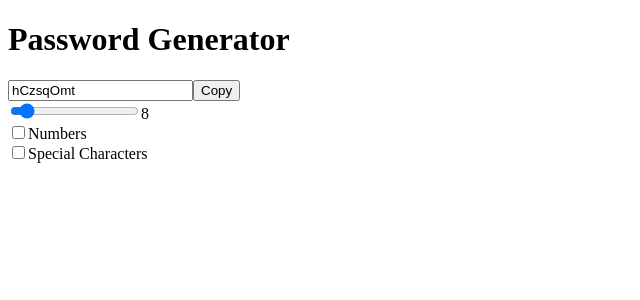
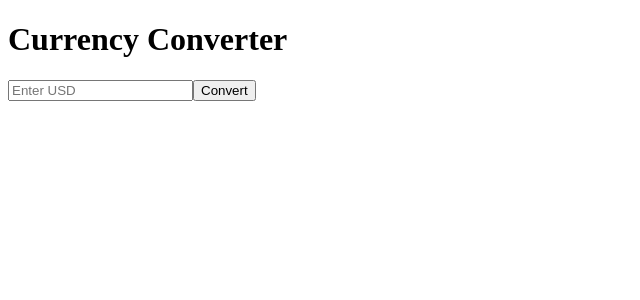
Before and after one commit to iqramanzoor-20/ReactTutorial, a React (Vite) app: page / in a window 1280 px wide. Shown: the top 300 px of the page, without its empty margins (0-640 px from the left). Built offline with nearby package versions, Linux system fonts and the light colour scheme.

Commit message:
add 06CurrencyConvertor.jsx

```diff
--- a/src/App.jsx
+++ b/src/App.jsx
@@ -70,106 +70,145 @@
 
 // 5
 
-import { useState, useCallback, useEffect, useRef } from "react";
+// import { useState, useCallback, useEffect, useRef } from "react";
+
+// function App() {
+//   const [length, setLength] = useState(8);
+//   const [numberAllowed, setNumberAllowed] = useState(false);
+//   const [charAllowed, setCharAllowed] = useState(false);
+//   const [password, setPassword] = useState("");
+
+//   const passwordRef = useRef(null);
+
+//   const passwordGenerator = useCallback(() => {
+//     let pass = "";
+//     let str = "ABCDEFGHIJKLMNOPQRSTUVWXYZabcdefghijklmnopqrstuvwxyz";
+
+//     if (numberAllowed) {
+//       str += "0123456789";
+//     }
+
+//     if (charAllowed) {
+//       str += "!@#$%^&*()_+-=[]{}";
+//     }
+
+//     for (let i = 1; i <= length; i++) {
+//       const randomIndex = Math.floor(Math.random() * str.length);
+//       pass += str.charAt(randomIndex);
+//     }
+
+//     setPassword(pass);
+//   }, [length, numberAllowed, charAllowed]);
+
+//   const copyPasswordToClipboard = useCallback(() => {
+//     passwordRef.current?.select();
+//     window.navigator.clipboard.writeText(password);
+//   }, [password]);
+
+//   useEffect(() => {
+//     passwordGenerator();
+//   }, [passwordGenerator]);
+
+//   return (
+//     <div className="min-h-screen bg-gray-900 flex items-center justify-center p-4">
+//       <div className="w-full max-w-md bg-gray-800 rounded-2xl p-6 shadow-xl">
+
+//         <h1 className="text-3xl font-bold text-center text-white mb-6">
+//           Password Generator
+//         </h1>
+
+//         <div className="flex mb-4">
+//           <input
+//             type="text"
+//             value={password}
+//             readOnly
+//             ref={passwordRef}
+//             className="w-full px-4 py-3 rounded-l-lg outline-none text-black"
+//           />
+
+//           <button
+//             onClick={copyPasswordToClipboard}
+//             className="bg-blue-600 text-white px-5 rounded-r-lg hover:bg-blue-700"
+//           >
+//             Copy
+//           </button>
+//         </div>
+
+//         <div className="text-white">
+//           <div className="flex items-center gap-4 mb-5">
+//             <input
+//               type="range"
+//               min="6"
+//               max="30"
+//               value={length}
+//               onChange={(e) => setLength(Number(e.target.value))}
+//               className="w-full"
+//             />
+
+//             <span className="text-yellow-400 font-bold">
+//               {length}
+//             </span>
+//           </div>
+
+//           <div className="flex gap-2 mb-3">
+//             <input
+//               type="checkbox"
+//               checked={numberAllowed}
+//               onChange={() => setNumberAllowed((prev) => !prev)}
+//             />
+//             <label>Numbers</label>
+//           </div>
+
+//           <div className="flex gap-2">
+//             <input
+//               type="checkbox"
+//               checked={charAllowed}
+//               onChange={() => setCharAllowed((prev) => !prev)}
+//             />
+//             <label>Special Characters</label>
+//           </div>
+//         </div>
+
+//       </div>
+//     </div>
+//   );
+// }
+
+// export default App;
+
+// 6
+import { useState } from "react";
 
 function App() {
-  const [length, setLength] = useState(8);
-  const [numberAllowed, setNumberAllowed] = useState(false);
-  const [charAllowed, setCharAllowed] = useState(false);
-  const [password, setPassword] = useState("");
+  const [amount, setAmount] = useState("");
+  const [result, setResult] = useState("");
 
-  const passwordRef = useRef(null);
-
-  const passwordGenerator = useCallback(() => {
-    let pass = "";
-    let str = "ABCDEFGHIJKLMNOPQRSTUVWXYZabcdefghijklmnopqrstuvwxyz";
-
-    if (numberAllowed) {
-      str += "0123456789";
-    }
-
-    if (charAllowed) {
-      str += "!@#$%^&*()_+-=[]{}";
-    }
-
-    for (let i = 1; i <= length; i++) {
-      const randomIndex = Math.floor(Math.random() * str.length);
-      pass += str.charAt(randomIndex);
-    }
-
-    setPassword(pass);
-  }, [length, numberAllowed, charAllowed]);
-
-  const copyPasswordToClipboard = useCallback(() => {
-    passwordRef.current?.select();
-    window.navigator.clipboard.writeText(password);
-  }, [password]);
-
-  useEffect(() => {
-    passwordGenerator();
-  }, [passwordGenerator]);
+  const convert = () => {
+    setResult(amount * 280);
+  };
 
   return (
-    <div className="min-h-screen bg-gray-900 flex items-center justify-center p-4">
-      <div className="w-full max-w-md bg-gray-800 rounded-2xl p-6 shadow-xl">
+    <div className="h-screen flex flex-col items-center justify-center gap-4">
+      <h1 className="text-3xl font-bold">Currency Converter</h1>
 
-        <h1 className="text-3xl font-bold text-center text-white mb-6">
-          Password Generator
-        </h1>
+      <input
+        type="number"
+        placeholder="Enter USD"
+        value={amount}
+        onChange={(e) => setAmount(e.target.value)}
+        className="border p-3 rounded"
+      />
 
-        <div className="flex mb-4">
-          <input
-            type="text"
-            value={password}
-            readOnly
-            ref={passwordRef}
-            className="w-full px-4 py-3 rounded-l-lg outline-none text-black"
-          />
+      <button
+        onClick={convert}
+        className="bg-blue-500 text-white px-5 py-2 rounded"
+      >
+        Convert
+      </button>
 
-          <button
-            onClick={copyPasswordToClipboard}
-            className="bg-blue-600 text-white px-5 rounded-r-lg hover:bg-blue-700"
-          >
-            Copy
-          </button>
-        </div>
-
-        <div className="text-white">
-          <div className="flex items-center gap-4 mb-5">
-            <input
-              type="range"
-              min="6"
-              max="30"
-              value={length}
-              onChange={(e) => setLength(Number(e.target.value))}
-              className="w-full"
-            />
-
-            <span className="text-yellow-400 font-bold">
-              {length}
-            </span>
-          </div>
-
-          <div className="flex gap-2 mb-3">
-            <input
-              type="checkbox"
-              checked={numberAllowed}
-              onChange={() => setNumberAllowed((prev) => !prev)}
-            />
-            <label>Numbers</label>
-          </div>
-
-          <div className="flex gap-2">
-            <input
-              type="checkbox"
-              checked={charAllowed}
-              onChange={() => setCharAllowed((prev) => !prev)}
-            />
-            <label>Special Characters</label>
-          </div>
-        </div>
-
-      </div>
+      <h2 className="text-xl">
+        {result && `${result} PKR`}
+      </h2>
     </div>
   );
 }
```
Also changed, not shown: src/Component/06CurrencyConverter.jsx (added).
